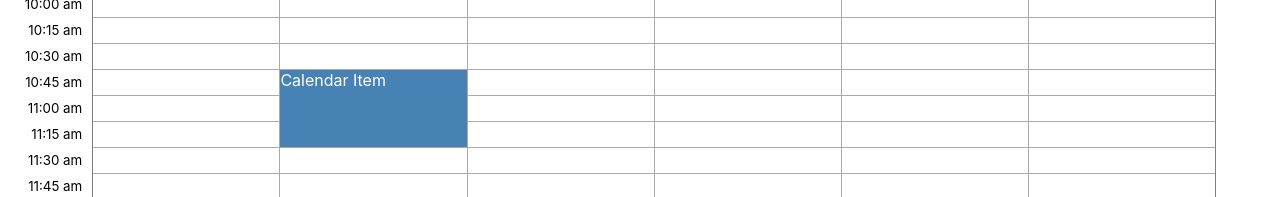
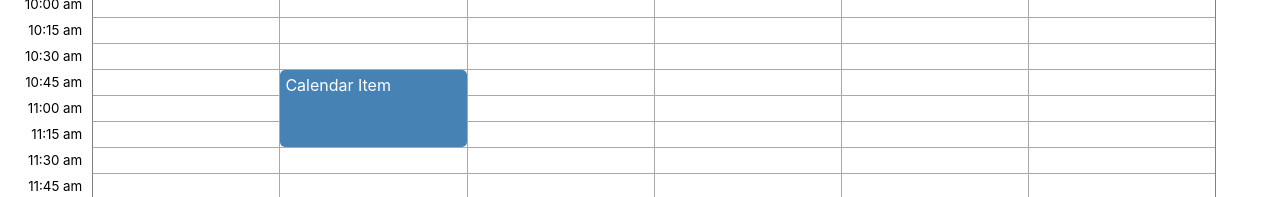
Before and after one commit to yipufe/WeekCalendar, a React (Create React App) app: page / in a window 1280 px wide. Shown: the part 475-672 px from the top of the page. Built offline with nearby package versions, Linux system fonts and the light colour scheme.

Commit message:
styling changes to calendar item

```diff
--- a/src/Components/CalendarFront/calendarFront.scss
+++ b/src/Components/CalendarFront/calendarFront.scss
@@ -14,4 +14,6 @@
   grid-row: 20 / span 3;
   background-color: steelblue;
   color: white;
+  border-radius: 5px;
+  padding: 5px;
 }
```
